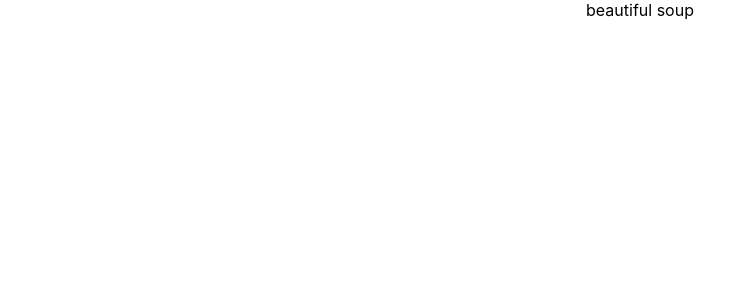
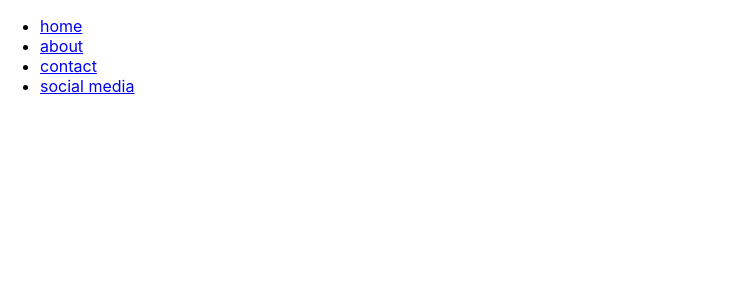
Before and after one commit to DevAhmed-py/little-lemon-reactApp, a React (Create React App) app: page / in a window 1280 px wide. Shown: the top 300 px of the page, without its empty margins (0-734 px from the left). Built offline with nearby package versions, Linux system fonts and the light colour scheme.

Commit message:
added components

```diff
--- a/src/App.js
+++ b/src/App.js
@@ -1,10 +1,15 @@
 import './App.css';
+import Header from './components/Header';
+import Main from './components/Main';
+import Footer from './components/Footer';
 
 function App() {
   return (
-    <div className="App">
-      beautiful soup
-    </div>
+    <>
+      <Header />
+      <Main />
+      <Footer />
+    </>
   );
 }
 
--- a/src/components/Footer.js
+++ b/src/components/Footer.js
@@ -0,0 +1,11 @@
+import React from "react";
+
+const Footer = () => {
+    return (
+        <footer>
+
+        </footer>
+    )
+}
+
+export default Footer
--- a/src/components/Header.js
+++ b/src/components/Header.js
@@ -1,4 +1,5 @@
 import React from "react"
+import Nav from "./Nav"
 
 const Header = () => {
     return (
--- a/src/components/Main.js
+++ b/src/components/Main.js
@@ -0,0 +1,11 @@
+import React from "react";
+
+const Main = () => {
+    return (
+        <main>
+
+        </main>
+    )
+}
+
+export default Main
--- a/src/components/Nav.js
+++ b/src/components/Nav.js
@@ -0,0 +1,16 @@
+import React from "react";
+
+const Nav = () => {
+    return (
+        <nav>
+            <ul>
+                <li><a href="#"> home </a></li>
+                <li><a href="#"> about </a></li>
+                <li><a href="#"> contact </a></li>
+                <li><a href="#"> social media </a></li>
+            </ul>
+        </nav>
+    )
+}
+
+export default Nav
```
